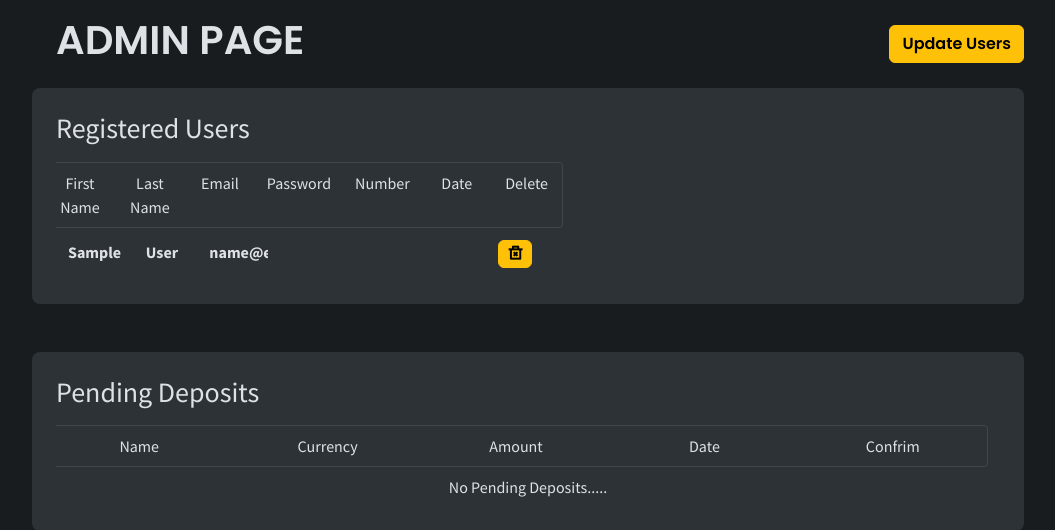
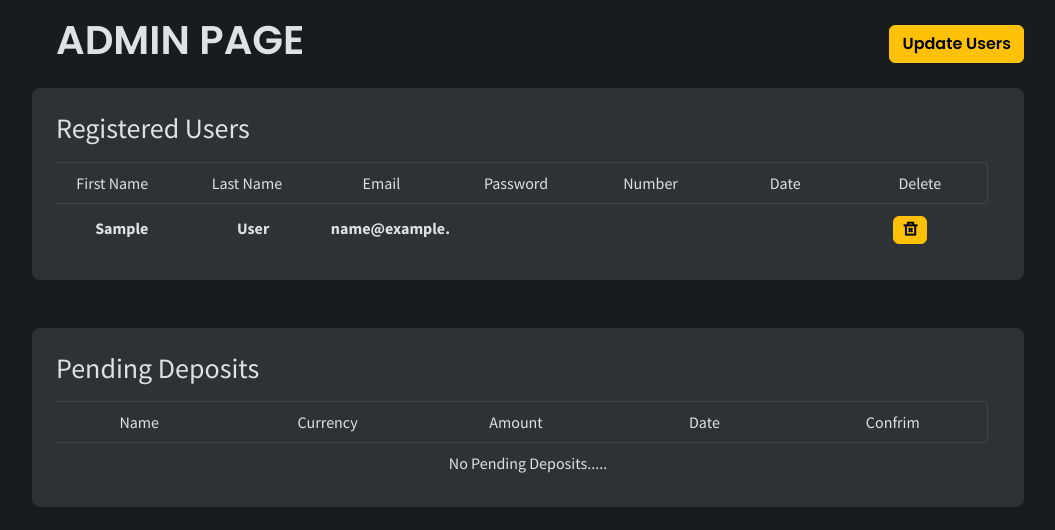
Before and after one commit to ekegrant59/administration, a Node server app: page / in a window 1280 px wide. Shown: the top 530 px of the page, without its empty margins (112-1167 px from the left). Run offline with Node 20, Linux system fonts and the light colour scheme; the visitor is signed in with stand-in values (Sample User, id 1); data that the repository does not hold is empty; some libraries are stand-ins or nearby versions.

Commit message:
Update styles.css

```diff
--- a/assets/styles/styles.css
+++ b/assets/styles/styles.css
@@ -271,9 +271,14 @@ footer a:hover{
     width: max-content;
 }
 .myhistory4{
-    width: max-content;
+    width: 100%
 }
 
+@media screen and (max-width : 1200px){
+    .myhistory4{
+        width: max-content
+    }
+}
 @media screen and (max-width : 576px){
     .hero3{
         width: 450px;
```
